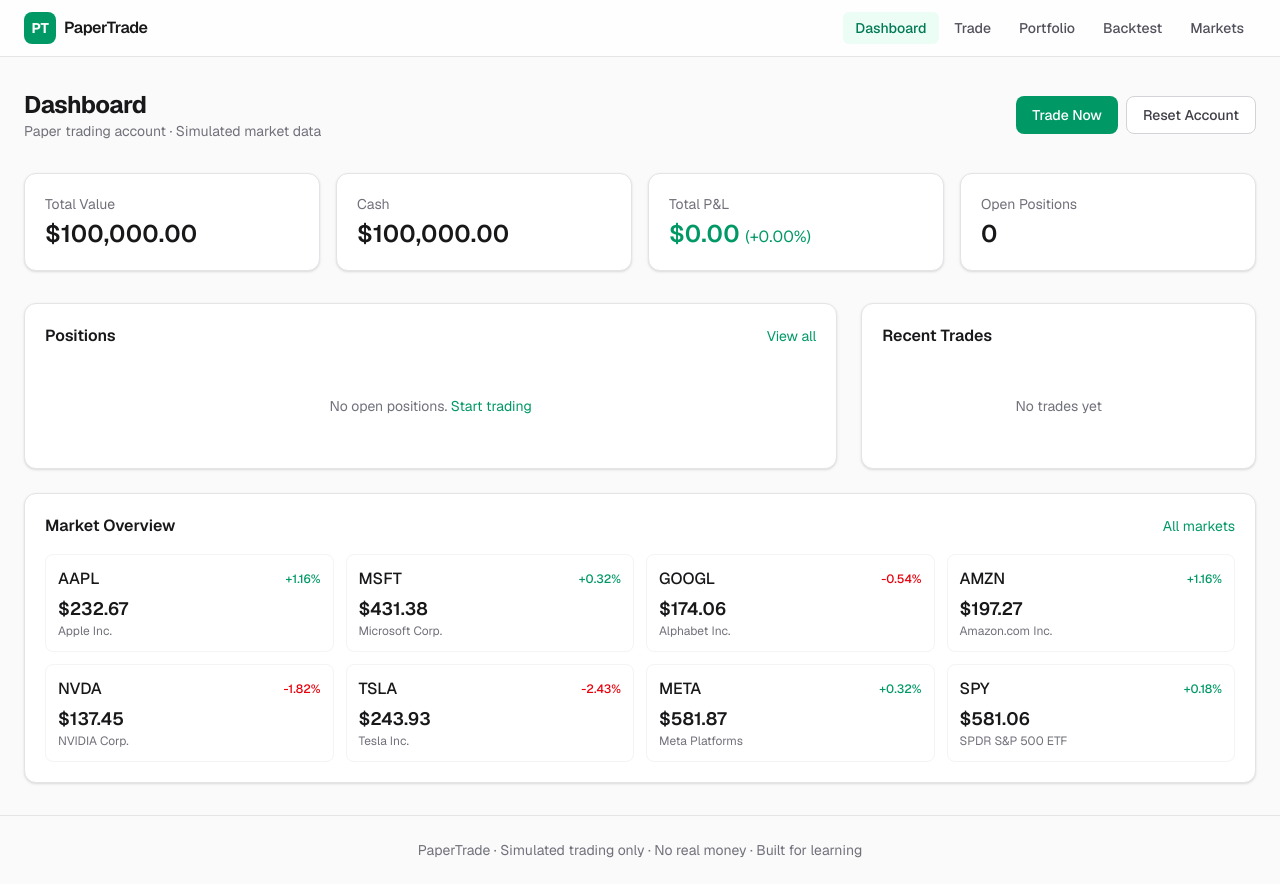
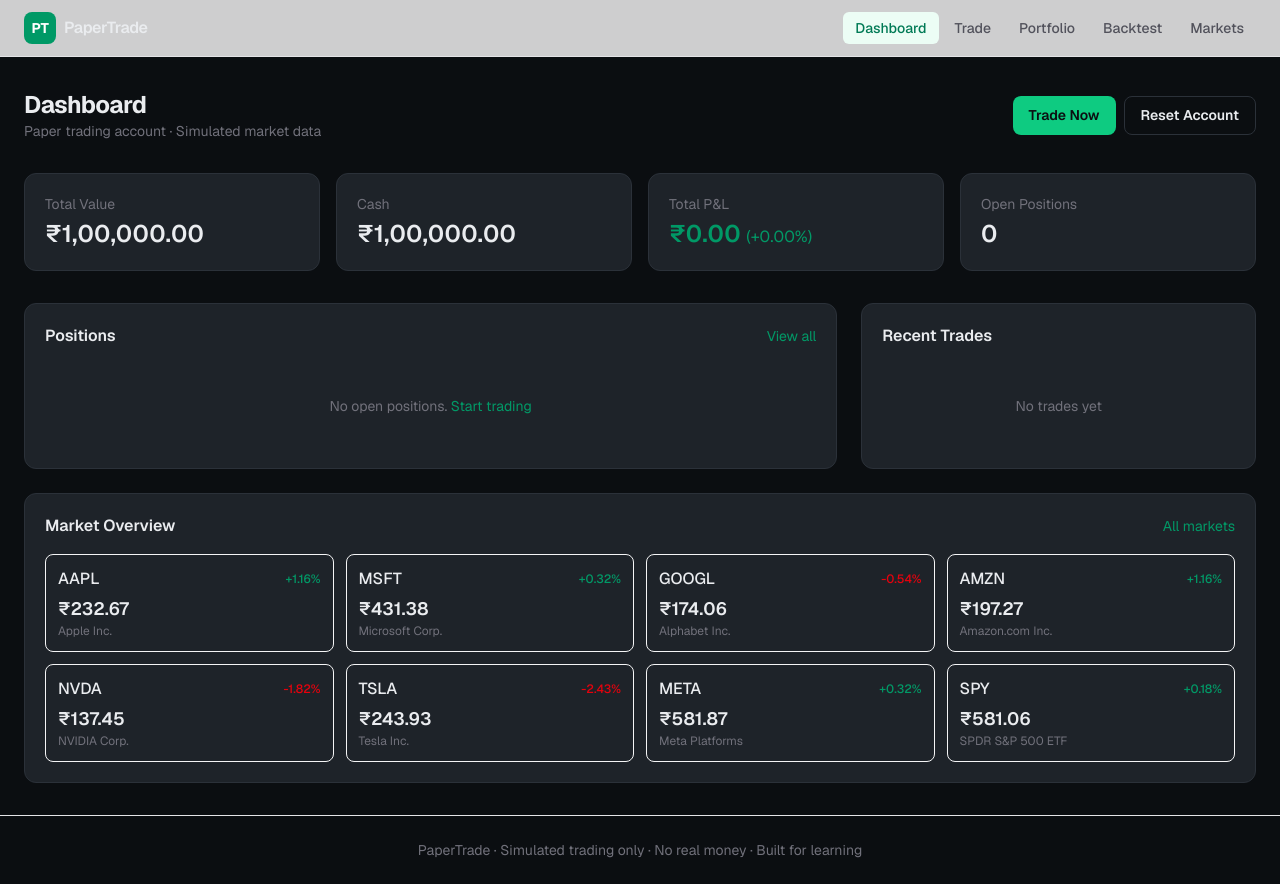
Before and after one commit to darshnov2005-code/Paper-trading-and-backtesting, a Next.js app: page / in a window 1280 px wide. Built offline with nearby package versions, Linux system fonts and the light colour scheme.

Commit message:
Major UI overhaul: Dark trading terminal + Indian F&O markets (Nifty, BankNifty, stocks) + INR + 10L capital

```diff
--- a/src/app/globals.css
+++ b/src/app/globals.css
@@ -1,8 +1,16 @@
 @import "tailwindcss";
 
 :root {
-  --background: #fafafa;
-  --foreground: #18181b;
+  --background: #0b0e11;
+  --foreground: #eaecef;
+  --card: #1e2329;
+  --card-hover: #2b3139;
+  --border: #2b3139;
+  --muted: #848e9c;
+  --green: #0ecb81;
+  --red: #f6465d;
+  --yellow: #f0b90b;
+  --blue: #3861fb;
 }
 
 @theme inline {
@@ -12,40 +20,84 @@
   --font-mono: var(--font-geist-mono);
 }
 
-@media (prefers-color-scheme: dark) {
-  :root {
-    --background: #09090b;
-    --foreground: #fafafa;
-  }
-}
-
 body {
   background: var(--background);
   color: var(--foreground);
-  font-family: var(--font-geist-sans), system-ui, sans-serif;
+  font-family: var(--font-geist-sans), system-ui, -apple-system, sans-serif;
+  min-height: 100vh;
 }
 
-/* Simple card */
 .card {
-  @apply rounded-xl border border-zinc-200 bg-white p-5 shadow-sm dark:border-zinc-800 dark:bg-zinc-900;
+  background: var(--card);
+  border: 1px solid var(--border);
+  border-radius: 12px;
+  padding: 1.25rem;
+}
+
+.card-hover:hover {
+  background: var(--card-hover);
+  border-color: #3a4149;
 }
 
 .btn {
-  @apply inline-flex items-center justify-center rounded-lg px-4 py-2 text-sm font-medium transition-colors focus:outline-none focus:ring-2 focus:ring-offset-2 disabled:opacity-50;
+  display: inline-flex;
+  align-items: center;
+  justify-content: center;
+  gap: 0.5rem;
+  border-radius: 8px;
+  padding: 0.5rem 1rem;
+  font-size: 0.875rem;
+  font-weight: 600;
+  transition: all 0.15s;
+  cursor: pointer;
+  border: none;
+}
+.btn:disabled { opacity: 0.5; cursor: not-allowed; }
+
+.btn-primary { background: var(--green); color: #0b0e11; }
+.btn-primary:hover:not(:disabled) { background: #0bb872; }
+
+.btn-danger { background: var(--red); color: white; }
+.btn-danger:hover:not(:disabled) { background: #e03e54; }
+
+.btn-secondary {
+  background: transparent;
+  border: 1px solid var(--border);
+  color: var(--foreground);
+}
+.btn-secondary:hover:not(:disabled) {
+  background: var(--card-hover);
+  border-color: #3a4149;
 }
 
-.btn-primary {
-  @apply bg-emerald-600 text-white hover:bg-emerald-700 focus:ring-emerald-500;
-}
-
-.btn-danger {
-  @apply bg-red-600 text-white hover:bg-red-700 focus:ring-red-500;
-}
-
-.btn-secondary {
-  @apply border border-zinc-300 bg-white text-zinc-700 hover:bg-zinc-50 dark:border-zinc-700 dark:bg-zinc-800 dark:text-zinc-200 dark:hover:bg-zinc-700;
-}
+.btn-yellow { background: var(--yellow); color: #0b0e11; }
 
 .input {
-  @apply w-full rounded-lg border border-zinc-300 bg-white px-3 py-2 text-sm outline-none focus:border-emerald-500 focus:ring-1 focus:ring-emerald-500 dark:border-zinc-700 dark:bg-zinc-900;
+  width: 100%;
+  background: #0b0e11;
+  border: 1px solid var(--border);
+  border-radius: 8px;
+  padding: 0.6rem 0.85rem;
+  color: var(--foreground);
+  font-size: 0.875rem;
+  outline: none;
 }
+.input:focus { border-color: var(--green); }
+
+.tab {
+  padding: 0.5rem 1rem;
+  font-size: 0.875rem;
+  font-weight: 500;
+  color: var(--muted);
+  border-bottom: 2px solid transparent;
+  cursor: pointer;
+}
+.tab:hover { color: var(--foreground); }
+.tab-active { color: var(--green); border-bottom-color: var(--green); }
+
+.pos { color: var(--green); }
+.neg { color: var(--red); }
+
+::-webkit-scrollbar { width: 6px; height: 6px; }
+::-webkit-scrollbar-track { background: transparent; }
+::-webkit-scrollbar-thumb { background: #3a4149; border-radius: 3px; }
--- a/src/lib/utils.ts
+++ b/src/lib/utils.ts
@@ -3,9 +3,9 @@ export function cn(...classes: (string | false | null | undefined)[]) {
 }
 
 export function formatCurrency(value: number, decimals = 2): string {
-  return new Intl.NumberFormat("en-US", {
+  return new Intl.NumberFormat("en-IN", {
     style: "currency",
-    currency: "USD",
+    currency: "INR",
     minimumFractionDigits: decimals,
     maximumFractionDigits: decimals,
   }).format(value);
@@ -17,7 +17,7 @@ export function formatPercent(value: number, decimals = 2): string {
 }
 
 export function formatNumber(value: number, decimals = 2): string {
-  return new Intl.NumberFormat("en-US", {
+  return new Intl.NumberFormat("en-IN", {
     minimumFractionDigits: decimals,
     maximumFractionDigits: decimals,
   }).format(value);
--- a/src/types/index.ts
+++ b/src/types/index.ts
@@ -7,6 +7,7 @@ export interface Position {
   marketValue: number;
   unrealizedPnL: number;
   unrealizedPnLPercent: number;
+  product?: "CNC" | "MIS" | "NRML";
 }
 
 export interface Trade {
@@ -19,6 +20,7 @@ export interface Trade {
   total: number;
   timestamp: number;
   fees: number;
+  product?: "CNC" | "MIS" | "NRML";
 }
 
 export interface Portfolio {
@@ -32,7 +34,7 @@ export interface Portfolio {
 export interface MarketSymbol {
   symbol: string;
   name: string;
-  type: "stock" | "crypto" | "etf";
+  type: "stock" | "index" | "crypto" | "etf";
   price: number;
   change: number;
   changePercent: number;
@@ -41,7 +43,7 @@ export interface MarketSymbol {
 }
 
 export interface Candle {
-  time: number; // unix seconds
+  time: number;
   open: number;
   high: number;
   low: number;
```
